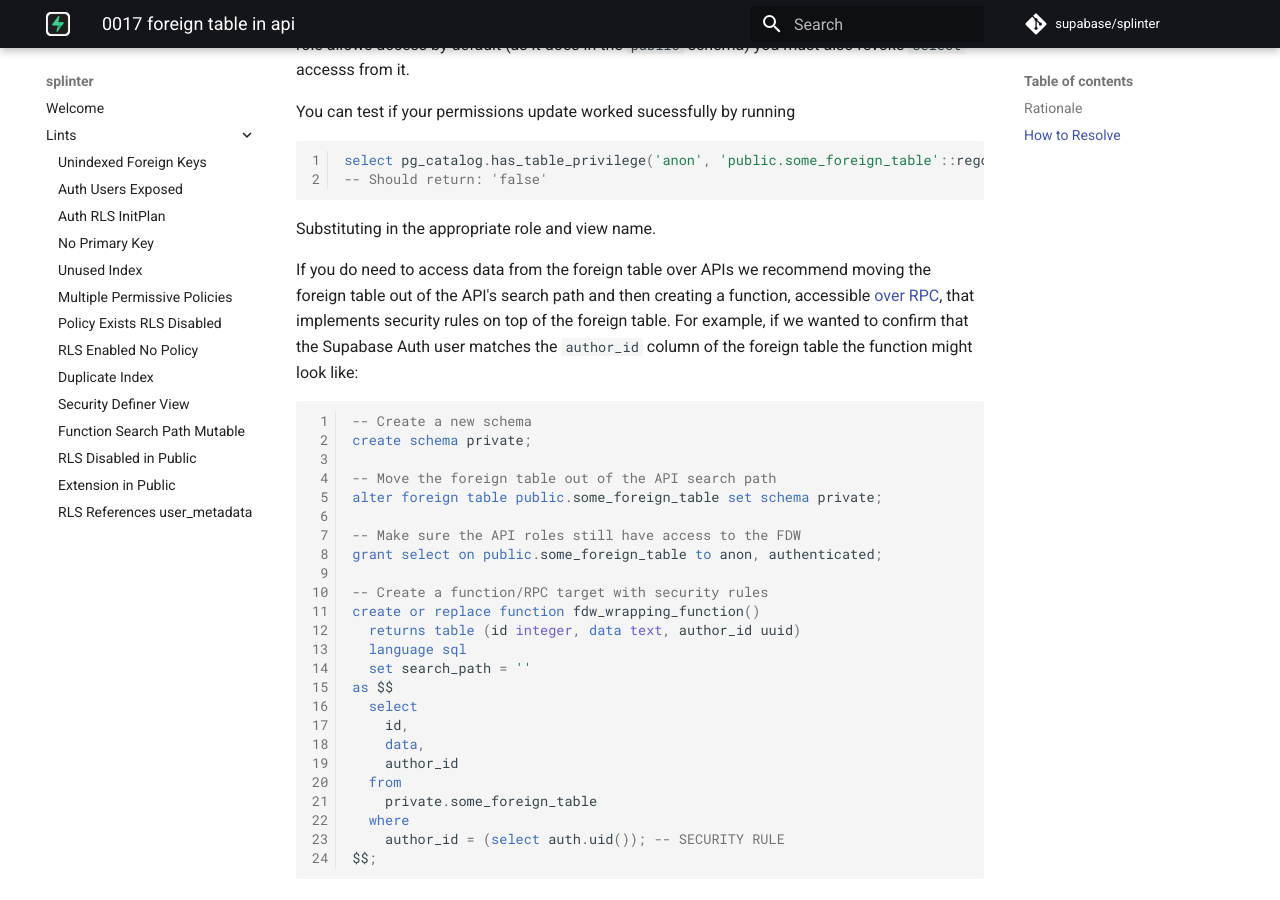
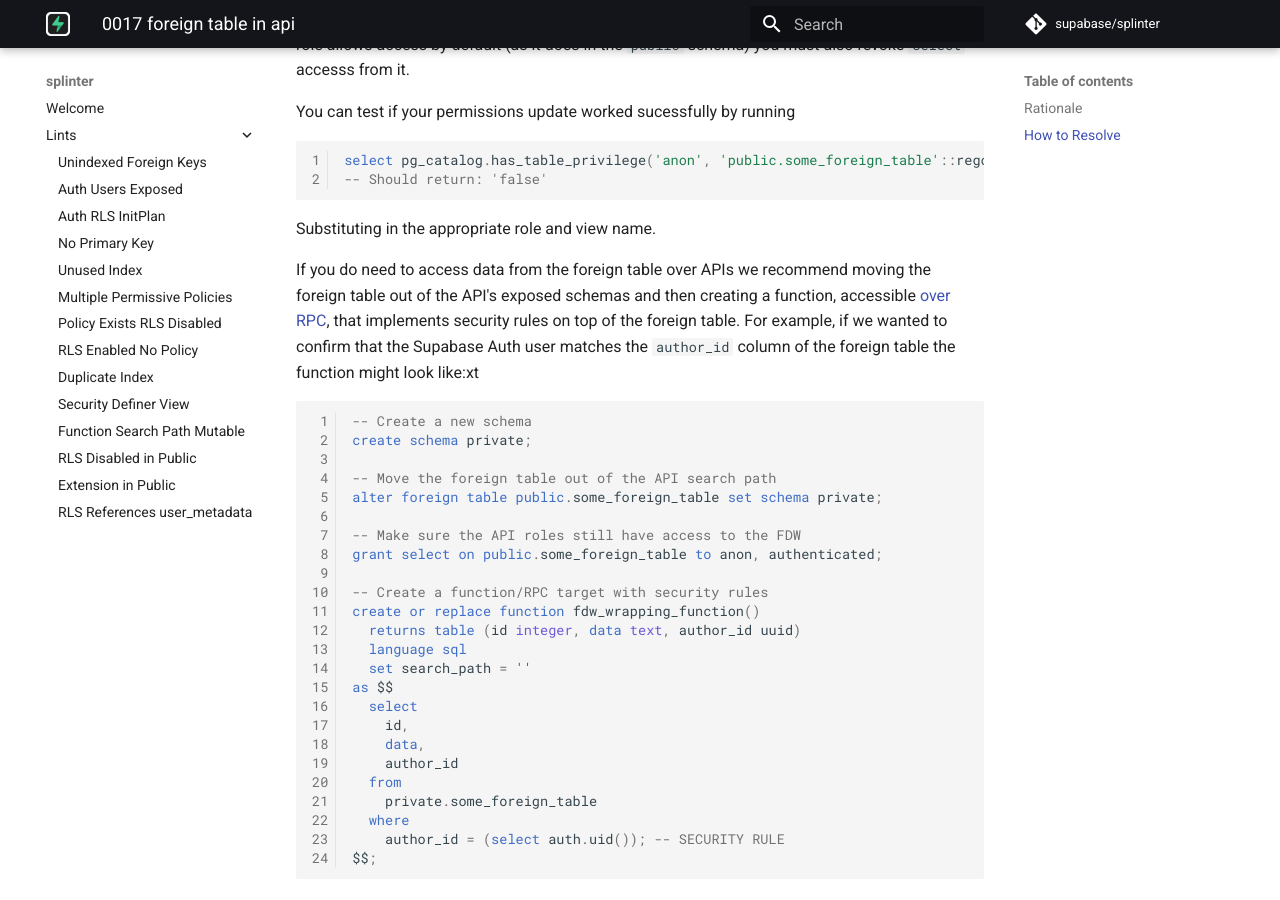
Before and after one commit to supabase/splinter, an MkDocs documentation site: the page built from docs/0017_foreign_table_in_api.md, in a window 1280 px wide and 900 px high, scrolled down 523 px. Built offline with MkDocs 1.6.1 and Material for MkDocs 9.7.7, drawn with Linux system fonts in a browser that asks for light colours; comment, search, counter and statistics services are not loaded.

Commit message:
Update docs/0017_foreign_table_in_api.md
Co-authored-by: Inian <inian1234@gmail.com>

````diff
--- a/docs/0017_foreign_table_in_api.md
+++ b/docs/0017_foreign_table_in_api.md
@@ -23,7 +23,7 @@ select pg_catalog.has_table_privilege('anon', 'public.some_foreign_table'::regcl
 
 Substituting in the appropriate role and view name.
 
-If you do need to access data from the foreign table over APIs we recommend moving the foreign table out of the API's search path and then creating a function, accessible [over RPC](https://supabase.com/docs/reference/javascript/rpc), that implements security rules on top of the foreign table. For example, if we wanted to confirm that the Supabase Auth user matches the `author_id` column of the foreign table the function might look like:
+If you do need to access data from the foreign table over APIs we recommend moving the foreign table out of the API's exposed schemas and then creating a function, accessible [over RPC](https://supabase.com/docs/reference/javascript/rpc), that implements security rules on top of the foreign table. For example, if we wanted to confirm that the Supabase Auth user matches the `author_id` column of the foreign table the function might look like:xt
 
 ```sql
 -- Create a new schema
````
